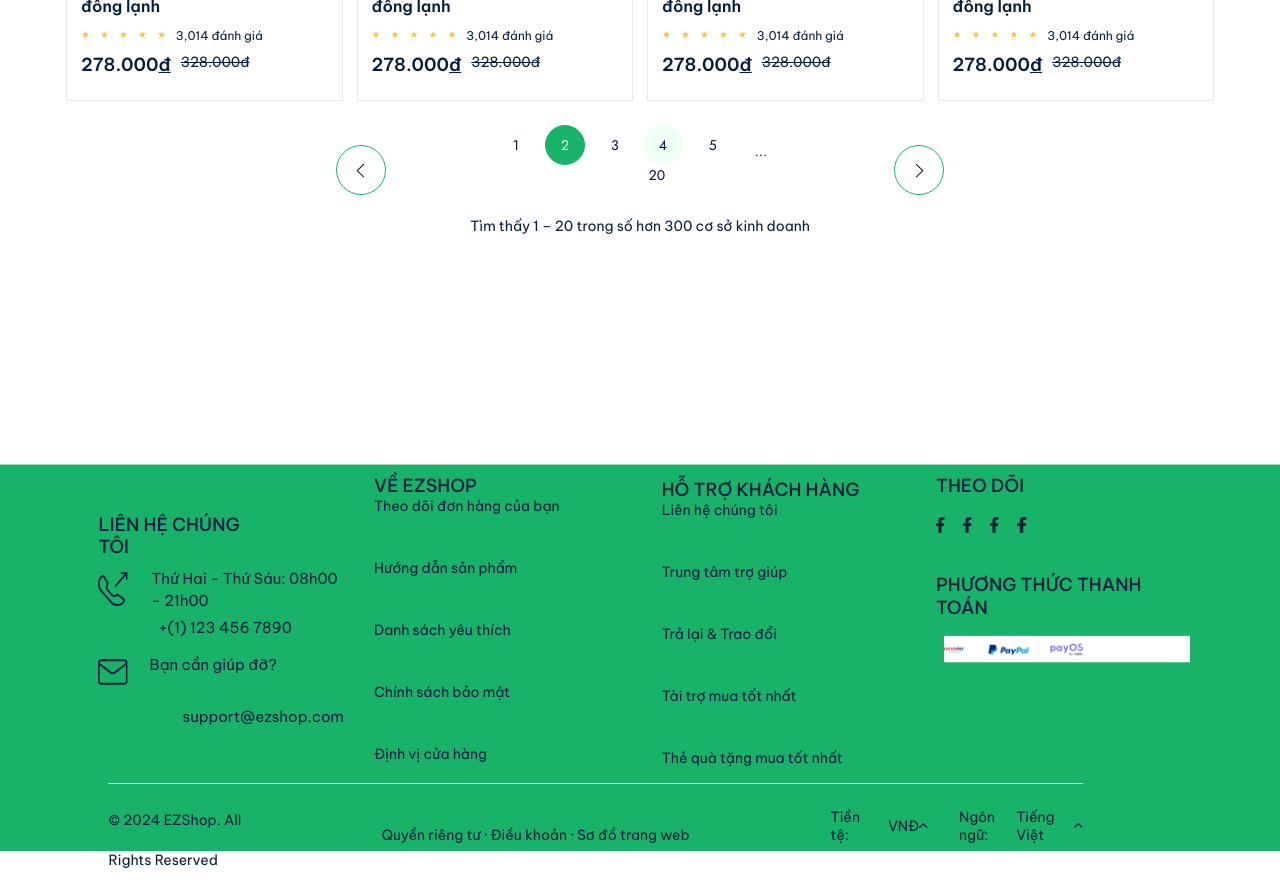
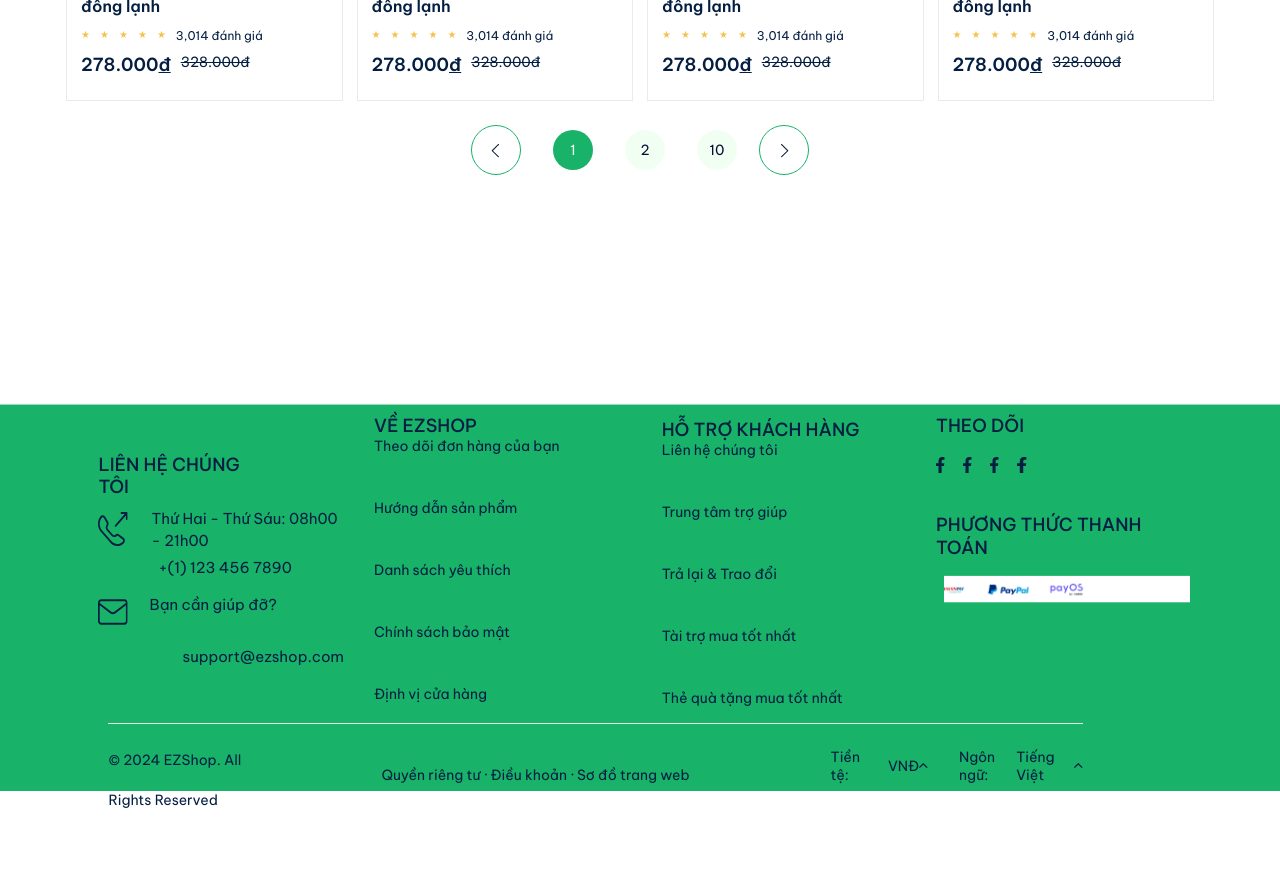
Before and after one commit to NguyenDucAnh1908/second-hand-auction-system, a React (Vite) app in the folder second-hand-auction-system_FE/: page /Product in a window 1280 px wide. Shown: the part 3280-4160 px from the top of the page. After the commit the page ends 4100 px from the top, so only its background shows below. Built offline with nearby package versions, Linux system fonts and the light colour scheme.

Commit message:
Component: Pagination

```diff
--- a/second-hand-auction-system_FE/src/components/NumberedListWithIcons/index.jsx
+++ /dev/null
@@ -1,43 +0,0 @@
-import { Text, Img } from "./..";
-import React from "react";
-
-export default function NumberedListWithIcons({
-  numberOneText = "1",
-  numberTwoText = "2",
-  numberThreeText = "3",
-  numberFourText = "4",
-  numberFiveText = "5",
-  ellipsisText = "...",
-  numberTwentyText = "20",
-  summaryText = "Tìm thấy 1 – 20 trong số hơn 300 cơ sở kinh doanh",
-  ...props
-}) {
-  return (
-    <div {...props} className={`${props.className} flex flex-col items-center w-[48%] md:w-full mt-6 gap-[22px]`}>
-      <div className="self-stretch">
-        <div className="flex flex-col items-center">
-          <div className="flex w-[50%] flex-wrap items-center justify-center sm:w-full">
-            <Text className="font-jost text-[14px] font-medium text-gray-900">{numberOneText}</Text>
-            <Text className="ml-[26px] flex h-[40px] w-[40px] items-center justify-center rounded-[20px] border border-solid border-green-a700 bg-green-a700 text-center font-jost text-[14px] font-medium text-gray-100_01 sm:w-[40px]">
-              {numberTwoText}
-            </Text>
-            <Text className="ml-[26px] font-jost text-[14px] font-medium text-gray-900">{numberThreeText}</Text>
-            <Text className="ml-6 flex h-[40px] w-[40px] items-center justify-center rounded-[20px] border border-solid border-gray-100_01 bg-gray-100_01 text-center font-jost text-[14px] font-medium text-gray-900 sm:w-[40px]">
-              {numberFourText}
-            </Text>
-            <Text className="ml-[26px] font-jost text-[14px] font-medium text-gray-900">{numberFiveText}</Text>
-            <Text className="mb-1 ml-[38px] self-end font-jost text-[14px] font-medium text-gray-900">
-              {ellipsisText}
-            </Text>
-            <Text className="ml-[34px] font-jost text-[14px] font-medium text-gray-900">{numberTwentyText}</Text>
-          </div>
-          <div className="relative mt-[-40px] flex justify-between gap-5 self-stretch">
-            <Img src="images/img_clock.svg" alt="Clock Image" className="h-[50px] w-[50px]" />
-            <Img src="images/img_arrow_right.svg" alt="Arrowright Image" className="h-[50px] w-[50px]" />
-          </div>
-        </div>
-      </div>
-      <Text className="text-[14px] font-normal text-blue_gray-600_01">{summaryText}</Text>
-    </div>
-  );
-}
--- /dev/null
+++ b/second-hand-auction-system_FE/src/components/Pagination/index.jsx
@@ -0,0 +1,69 @@
+import { Text, Img } from "..";
+import React from "react";
+
+export default function Pagination({
+  currentPage = 1,
+  totalPages = 10,
+  onPageChange,
+  ...props
+}) {
+  const pageNumbers = [];
+
+  // Tạo danh sách số trang
+  for (let i = 1; i <= totalPages; i++) {
+    if (i <= 2 || i === totalPages || (i >= currentPage - 1 && i <= currentPage + 1)) {
+      pageNumbers.push(i);
+    }
+  }
+
+  // Loại bỏ các số trùng lặp
+  const uniqueNumbers = [...new Set(pageNumbers)];
+
+  return (
+    <div {...props} className={`${props.className} flex items-center justify-center w-[48%] md:w-full mt-6 gap-[22px]`}>
+      {/* Nút lùi */}
+      <Img
+        src="images/img_clock.svg"
+        alt="Previous Page"
+        className="h-[50px] w-[50px] cursor-pointer"
+        onClick={() => currentPage > 1 && onPageChange(currentPage - 1)}
+      />
+
+      {/* Hiển thị số trang */}
+      {uniqueNumbers.map((number, index) => (
+        <React.Fragment key={number}>
+          <Text
+            onClick={() => onPageChange(number)}
+            className={`ml-[10px] flex h-[40px] w-[40px] items-center justify-center rounded-[20px] cursor-pointer
+              ${number === currentPage ? 'bg-green-a700 text-gray-100_01' : 'border border-solid border-gray-100_01 bg-gray-100_01 text-gray-900'}`}
+          >
+            {number}
+          </Text>
+          {/* Hiển thị dấu "..." nếu cần */}
+          {index === uniqueNumbers.length - 1 && number !== totalPages && totalPages > 3 && (
+            (number < totalPages - 1) && <Text className="ml-[10px] text-gray-900">...</Text>
+          )}
+        </React.Fragment>
+      ))}
+
+      {/* Hiển thị trang cuối cùng nếu không có dấu "..." */}
+      {totalPages > 2 && !uniqueNumbers.includes(totalPages) && (
+        <Text
+          onClick={() => onPageChange(totalPages)}
+          className={`ml-[10px] flex h-[40px] w-[40px] items-center justify-center rounded-[20px] cursor-pointer
+            ${totalPages === currentPage ? 'bg-green-a700 text-gray-100_01' : 'border border-solid border-gray-100_01 bg-gray-100_01 text-gray-900'}`}
+        >
+          {totalPages}
+        </Text>
+      )}
+
+      {/* Nút tiến */}
+      <Img
+        src="images/img_arrow_right.svg"
+        alt="Next Page"
+        className="h-[50px] w-[50px] cursor-pointer"
+        onClick={() => currentPage < totalPages && onPageChange(currentPage + 1)}
+      />
+    </div>
+  );
+}
--- a/second-hand-auction-system_FE/src/pages/CustomerTransactionHistoryPage/index.jsx
+++ b/second-hand-auction-system_FE/src/pages/CustomerTransactionHistoryPage/index.jsx
@@ -8,6 +8,7 @@
 import Footer5 from "../../components/Footer5";
 import ProfileCard from "../../components/ProfileCard";
 import AccountOptions from "../../components/AccountOption";
+import Pagination from "../../components/Pagination";
 
 const dropDownOptions = [
     { label: "Option1", value: "option1" },
@@ -204,7 +205,7 @@
                                                 </div>
                                             </TabPanel>
                                         ))}
-
+                                        <Pagination className="ml-[290px]"/>
 
 
 
--- a/second-hand-auction-system_FE/src/pages/Product/ProductSection.jsx
+++ b/second-hand-auction-system_FE/src/pages/Product/ProductSection.jsx
@@ -1,5 +1,5 @@
 import { Text, SelectBox, Img, Heading } from "../../components";
-import NumberedListWithIcons from "../../components/NumberedListWithIcons";
+import Pagination from "../../components/Pagination";
 import ProductDetails21 from "../../components/ProductDetails21";
 import React, { Suspense } from "react";
 
@@ -199,7 +199,7 @@
               ))}
             </Suspense>
           </div>
-          <NumberedListWithIcons />
+          <Pagination />
         </div>
       </div>
     </>
```
